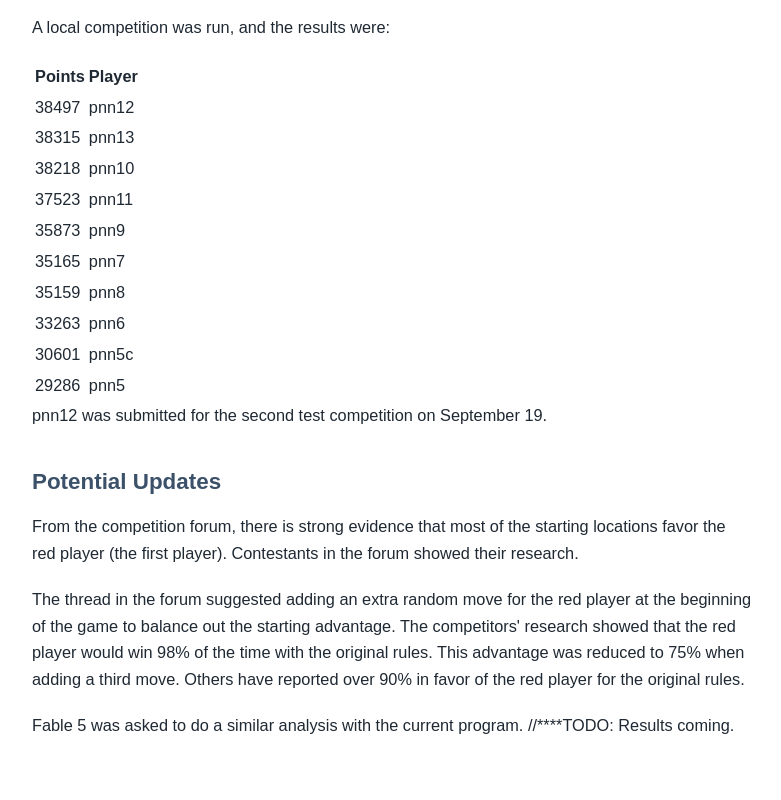
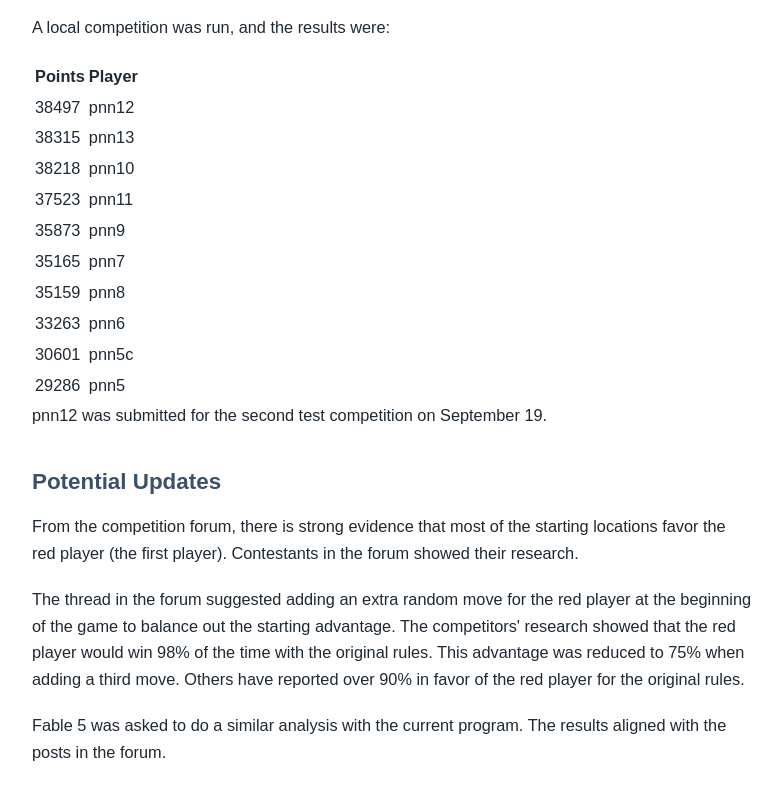
Before and after one commit to kdborg/kirk, an Eleventy site: page blog/2026-09-18-codecup-2027-before-second-test.md in a window 1280 px wide. Shown: the part 513-1313 px from the top of the page, without its empty margins (248-1029 px from the left). Built offline with nearby package versions, Linux system fonts and the light colour scheme; Eleventy itself is replaced by a stand-in of ours; files that its build step writes are made by us from their sources.

Commit message:
Updated blog entry.

```diff
--- a/blog/2026-09-18-codecup-2027-before-second-test.md
+++ b/blog/2026-09-18-codecup-2027-before-second-test.md
@@ -33,4 +33,4 @@ From the competition forum, there is strong evidence that most of the starting l
 
 The thread in the forum suggested adding an extra random move for the red player at the beginning of the game to balance out the starting advantage.  The competitors' research showed that the red player would win 98% of the time with the original rules.  This advantage was reduced to 75% when adding a third move.  Others have reported over 90% in favor of the red player for the original rules.
 
-Fable 5 was asked to do a similar analysis with the current program.  //****TODO: Results coming.
+Fable 5 was asked to do a similar analysis with the current program.  The results aligned with the posts in the forum.
```
